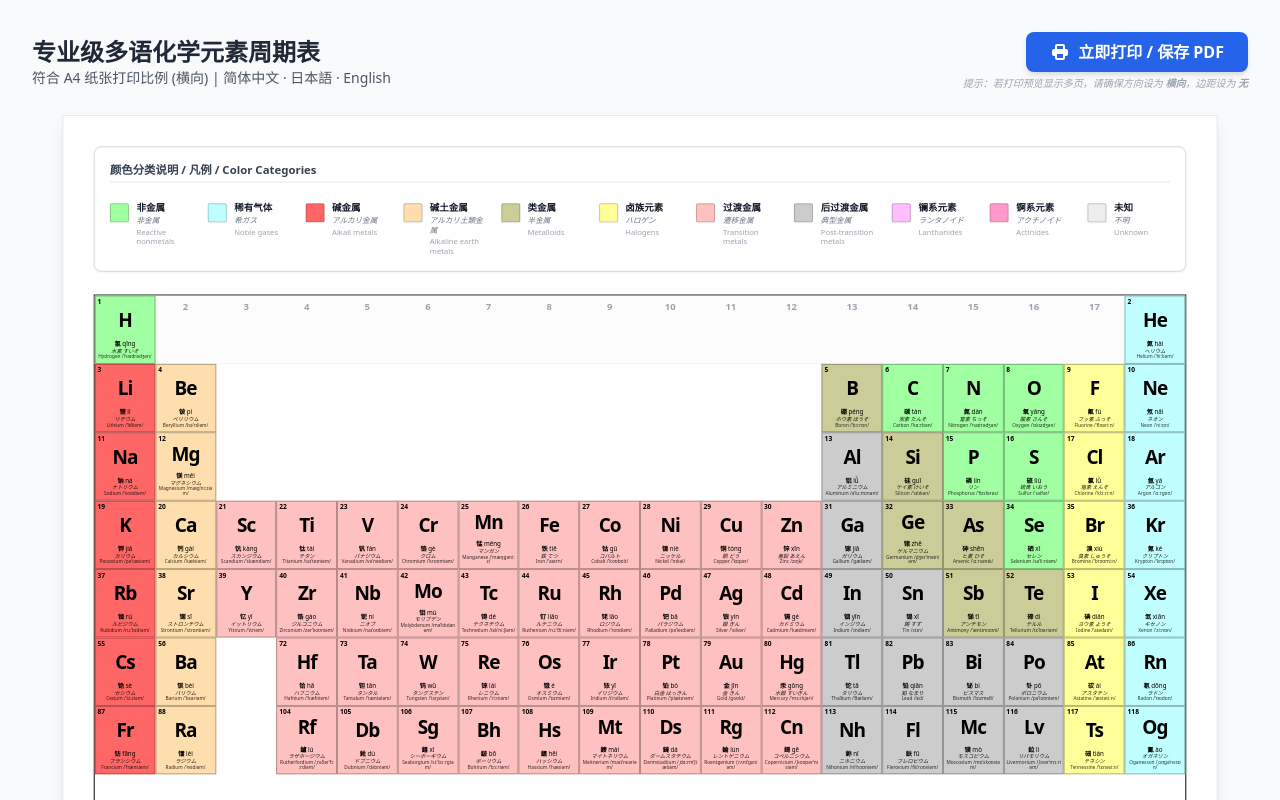
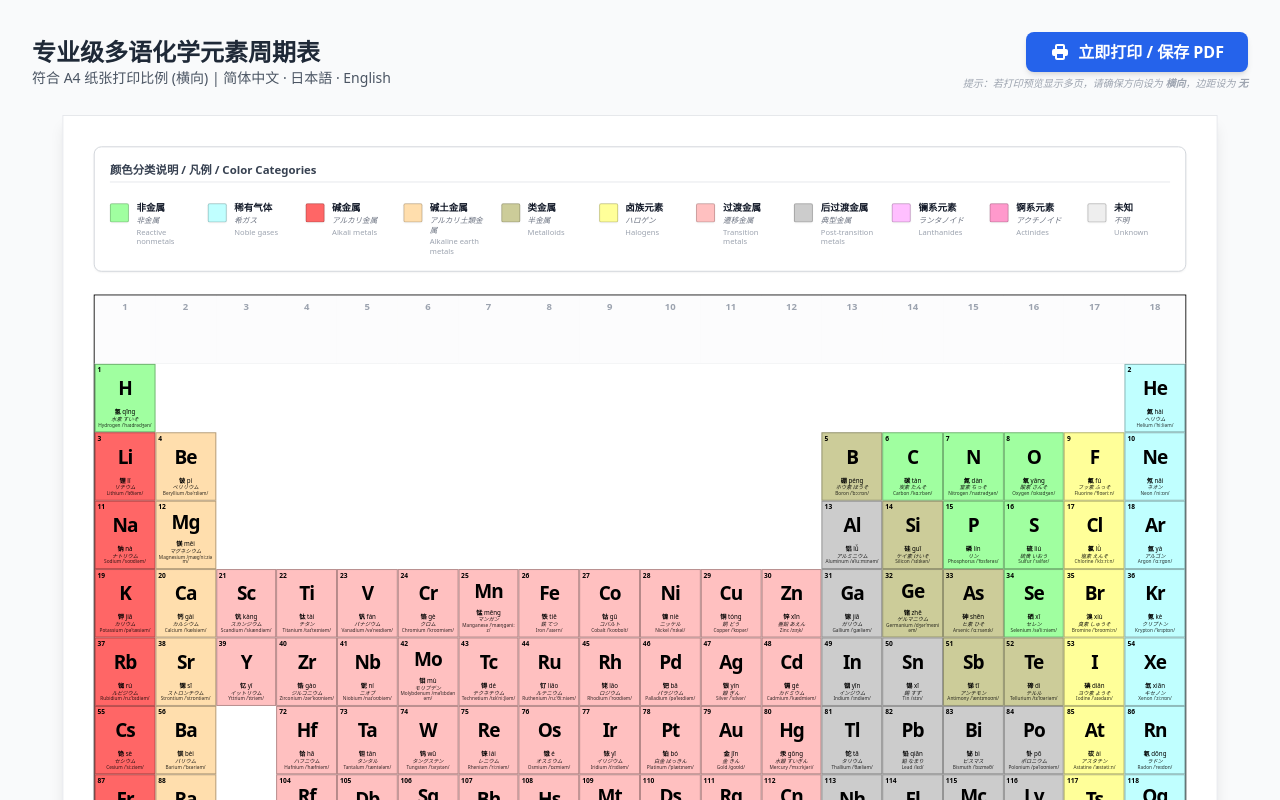
Before and after one commit to hera2019/ElementCell, a React (Vite) app: page / in a window 1280 px wide. Shown: the top 800 px of the page. Built offline with nearby package versions, Linux system fonts and the light colour scheme.

Commit message:
Add rowOffset prop to ElementCell component

```diff
--- a/components/ElementCell.tsx
+++ b/components/ElementCell.tsx
@@ -4,19 +4,20 @@ import { ChemicalElement, CATEGORY_COLORS } from '../types';
 
 interface ElementCellProps {
   element: ChemicalElement;
+  rowOffset?: number;
 }
 
-const ElementCell: React.FC<ElementCellProps> = ({ element }) => {
+const ElementCell: React.FC<ElementCellProps> = ({ element, rowOffset = 0 }) => {
   const bgColor = CATEGORY_COLORS[element.category];
 
-  // 检查是否包含汉字，用于决定是否显示假名注音
+  // 检查是否包含汉字
   const hasKanji = (text: string) => /[一-龠]/.test(text);
 
   return (
     <div
       style={{
         backgroundColor: bgColor,
-        gridRow: element.row,
+        gridRow: element.row + rowOffset,
         gridColumn: element.column,
       }}
       className="border-[0.5px] border-black/30 flex flex-col p-[2px] min-h-[4.5rem] relative overflow-hidden text-black leading-tight"
@@ -33,18 +34,15 @@ const ElementCell: React.FC<ElementCellProps> = ({ element }) => {
 
       {/* Multilingual Details */}
       <div className="flex flex-col gap-[0.5px] mt-0.5 pb-0.5">
-        {/* 中文 & 拼音: 尽量一行，不行则自动换行，不截断 */}
         <div className="text-[6.5px] leading-[1.1] text-center break-words">
           <span className="font-bold">{element.chinese}</span>&nbsp;{element.pinyin}
         </div>
 
-        {/* 日文: 汉字+假名，如果是片假名则不重复显示注音 */}
         <div className="text-[5.5px] leading-[1.1] text-center break-words italic opacity-90">
           {element.japanese}
           {hasKanji(element.japanese) && element.japanese !== element.katakana ? ` ${element.katakana}` : ''}
         </div>
 
-        {/* 英文 & IPA: 针对极长单词如 Rutherfordium 使用 break-all */}
         <div className="text-[5px] leading-[1] text-center break-all opacity-80">
           {element.english} {element.ipa}
         </div>
```
